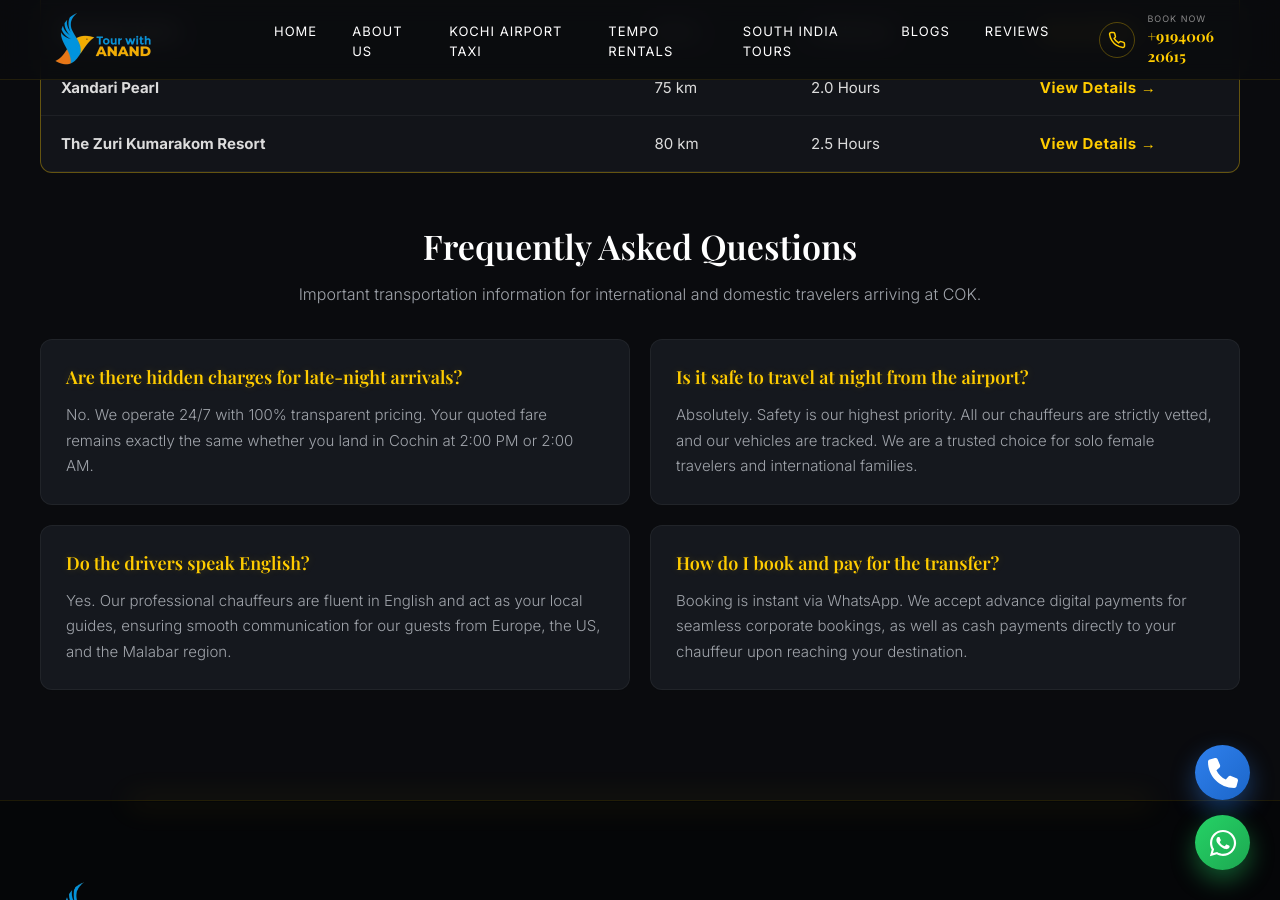
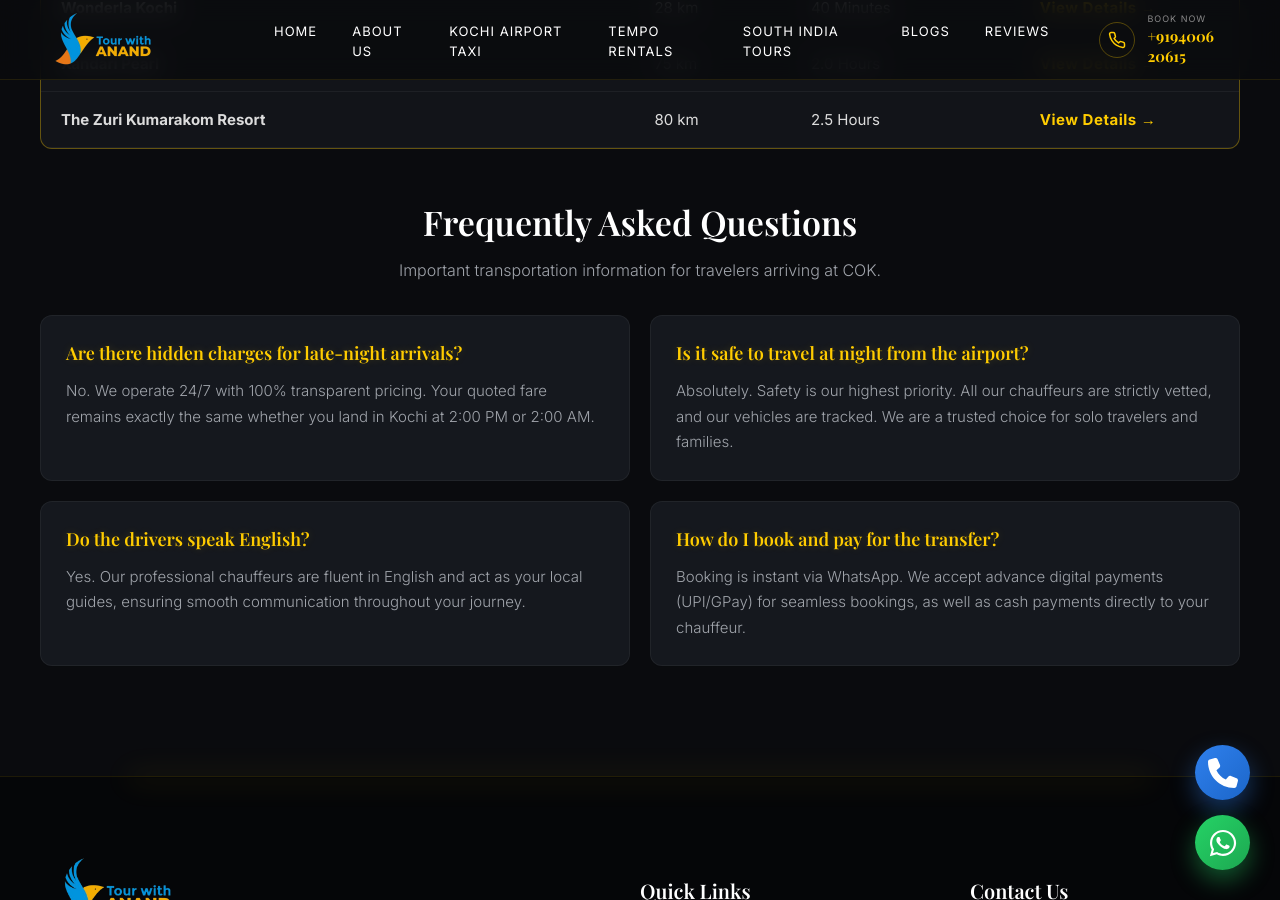
Before and after one commit to tourwithanand/tourwithanand-com, a Jekyll site: the page built from kochi-airport.html, in a window 1280 px wide and 900 px high, scrolled down 13722 px. Built offline with Jekyll 4.4.1, drawn with Linux system fonts in a browser that asks for light colours; some of the changed text lies outside the part shown.

Commit message:
Update kochi-airport.html

```diff
--- a/kochi-airport.html
+++ b/kochi-airport.html
@@ -1,8 +1,8 @@
 ---
 layout: default
-title: 24X7 Kochi Airport Taxi & Cochin Airport Cabs | Tour With Anand
+title: 24X7 Kochi Airport Taxi Service | Tour With Anand
 permalink: /taxi/kochi-airport/
-seo_keywords: "kochi airport taxi, cochin airport cabs, premium kochi airport taxi service, best taxi service in kochi, innova crysta kochi airport, cochin airport taxi service, 24X7 Kochi airport taxi service"
+seo_keywords: "kochi airport taxi service, kochi airport taxi, taxi service in kochi airport, best taxi service in kochi, innova crysta kochi airport, cab service from kochi airport, 24X7 kochi airport cabs"
 ---
 
 <link rel="preconnect" href="https://fonts.googleapis.com">
@@ -34,13 +34,13 @@
       "name": "Kerala"
     }
   ],
-  "description": "Premium 24x7 taxi service from Cochin International Airport (COK). Featuring Innova Crysta, VIP meet & greet, and highly professional English-speaking chauffeurs."
+  "description": "Premium 24x7 Kochi airport taxi service. Book reliable, safe, and transparently priced airport transfers across Kerala with VIP meet & greet."
 }
 </script>
 
 <!-- DESKTOP HERO -->
 <section class="desktop-hero-banner desktop-only">
-  <img src="/Mobile%20Hero%20Airprot.jpg" class="desktop-hero-bg" alt="Tour With Anand Cochin Airport Cabs">
+  <img src="/Mobile%20Hero%20Airprot.jpg" class="desktop-hero-bg" alt="Tour With Anand Kochi Airport Taxi Service">
   <div class="desktop-hero-overlay"></div>
 
   <div class="desktop-hero-content">
@@ -71,8 +71,8 @@
   <div class="section-container minimal-container">
 
     <div class="document-text-block text-center-intro">
-      <h2 class="seo-page-title">Kerala's Most Trusted Cochin Airport Cabs</h2>
-      <p>Welcome to <strong>Tour With Anand</strong>. Whether you are arriving on an international red-eye flight or a domestic connection, our verified, English-speaking chauffeurs provide a frictionless transition straight to your destination.</p>
+      <h2 class="seo-page-title">Kerala's Most Trusted Kochi Airport Taxi Service</h2>
+      <p>Welcome to <strong>Tour With Anand</strong>. Whether you are arriving on a red-eye flight or a domestic connection, our verified, English-speaking chauffeurs provide a frictionless transition straight to your destination.</p>
     </div>
 
     <!-- BOOKING FORM (AD CONVERSION FOCUS) -->
@@ -116,7 +116,7 @@
     <!-- ARRIVAL PROTOCOL -->
     <div class="document-text-block protocol-section">
       <h2 class="centered-heading">The Airport Arrival Protocol</h2>
-      <p class="centered-subtext">We eliminate the stress of landing in a new city. Our process is designed specifically for international standards of hospitality, ensuring absolute peace of mind.</p>
+      <p class="centered-subtext">We eliminate the stress of landing in a new city. Our process ensures absolute peace of mind for every passenger.</p>
       <div class="protocol-grid">
         <div class="protocol-card neon-border">
           <strong class="protocol-number">01. Live Flight Tracking</strong>
@@ -157,7 +157,7 @@
         <div class="feature-box glass-card">
           <img src="/Swift%20Dzire.png" alt="Premium Sedan Taxi Cochin Airport" class="fleet-img" onerror="this.style.display='none'">
           <h3>Premium Sedans</h3>
-          <p>Swift and efficient. Perfect for solo corporate travelers or couples requiring a quick, comfortable transfer directly to Fort Kochi, Ernakulam, or city hotels.</p>
+          <p>Swift and efficient. Perfect for solo travelers or couples requiring a quick, comfortable transfer directly to Fort Kochi, Ernakulam, or city hotels.</p>
         </div>
       </div>
     </div>
@@ -172,7 +172,7 @@
     <!-- TOP DESTINATIONS -->
     <div class="document-text-block" style="margin-top: 60px;">
       <h2 class="centered-heading">Top Destinations via Kochi Airport Taxi</h2>
-      <p class="centered-subtext">Booking our <strong>Cochin airport cabs</strong> gives you direct, chauffeur-driven access to South India's most stunning locations.</p>
+      <p class="centered-subtext">Booking our <strong>Kochi airport taxi service</strong> gives you direct, chauffeur-driven access to South India's most stunning locations.</p>
 
       <div class="destination-cards-grid">
         <div class="dest-card glass-card">
@@ -247,24 +247,24 @@
     <!-- FAQ -->
     <div class="document-text-block faq-section-inner">
       <h2 class="centered-heading">Frequently Asked Questions</h2>
-      <p class="centered-subtext" style="margin-bottom: 30px;">Important transportation information for international and domestic travelers arriving at COK.</p>
+      <p class="centered-subtext" style="margin-bottom: 30px;">Important transportation information for travelers arriving at COK.</p>
 
       <div class="faq-grid">
         <div class="faq-item glass-card">
           <h3>Are there hidden charges for late-night arrivals?</h3>
-          <p>No. We operate 24/7 with 100% transparent pricing. Your quoted fare remains exactly the same whether you land in Cochin at 2:00 PM or 2:00 AM.</p>
+          <p>No. We operate 24/7 with 100% transparent pricing. Your quoted fare remains exactly the same whether you land in Kochi at 2:00 PM or 2:00 AM.</p>
         </div>
         <div class="faq-item glass-card">
           <h3>Is it safe to travel at night from the airport?</h3>
-          <p>Absolutely. Safety is our highest priority. All our chauffeurs are strictly vetted, and our vehicles are tracked. We are a trusted choice for solo female travelers and international families.</p>
+          <p>Absolutely. Safety is our highest priority. All our chauffeurs are strictly vetted, and our vehicles are tracked. We are a trusted choice for solo travelers and families.</p>
         </div>
         <div class="faq-item glass-card">
           <h3>Do the drivers speak English?</h3>
-          <p>Yes. Our professional chauffeurs are fluent in English and act as your local guides, ensuring smooth communication for our guests from Europe, the US, and the Malabar region.</p>
+          <p>Yes. Our professional chauffeurs are fluent in English and act as your local guides, ensuring smooth communication throughout your journey.</p>
         </div>
         <div class="faq-item glass-card">
           <h3>How do I book and pay for the transfer?</h3>
-          <p>Booking is instant via WhatsApp. We accept advance digital payments for seamless corporate bookings, as well as cash payments directly to your chauffeur upon reaching your destination.</p>
+          <p>Booking is instant via WhatsApp. We accept advance digital payments (UPI/GPay) for seamless bookings, as well as cash payments directly to your chauffeur.</p>
         </div>
       </div>
     </div>
```
Also changed, not shown: other parts of kochi-airport.html (+1 -1 lines).
